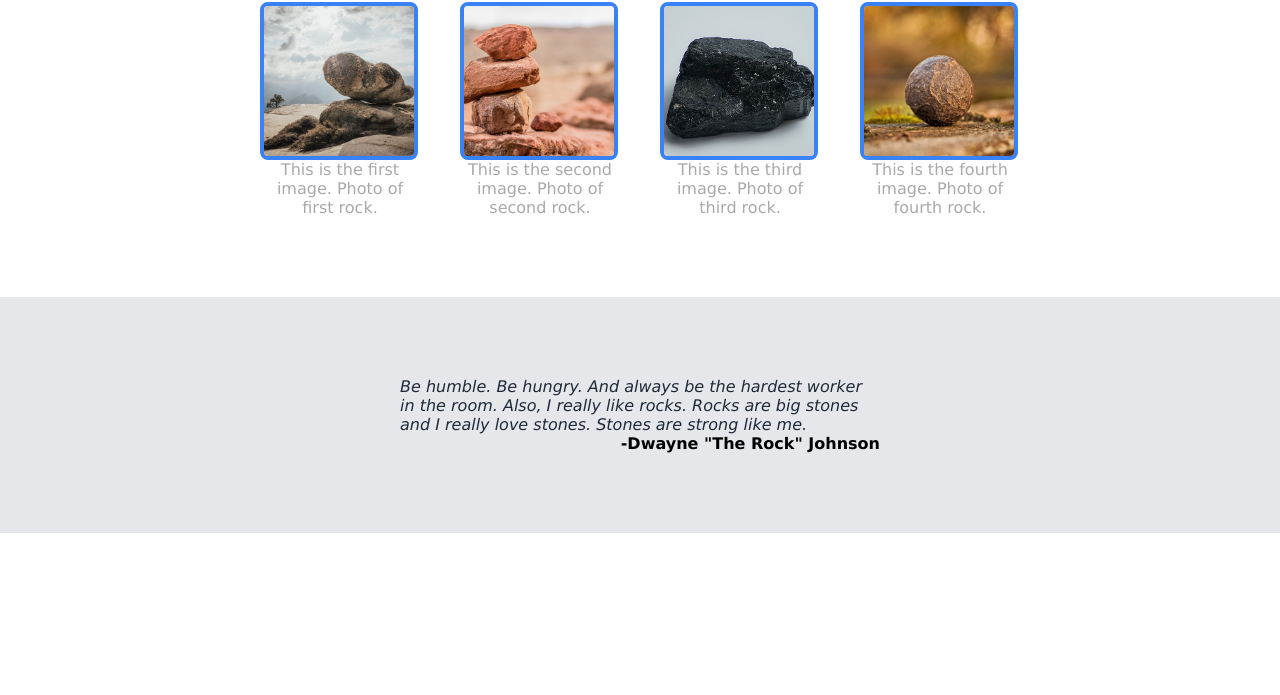
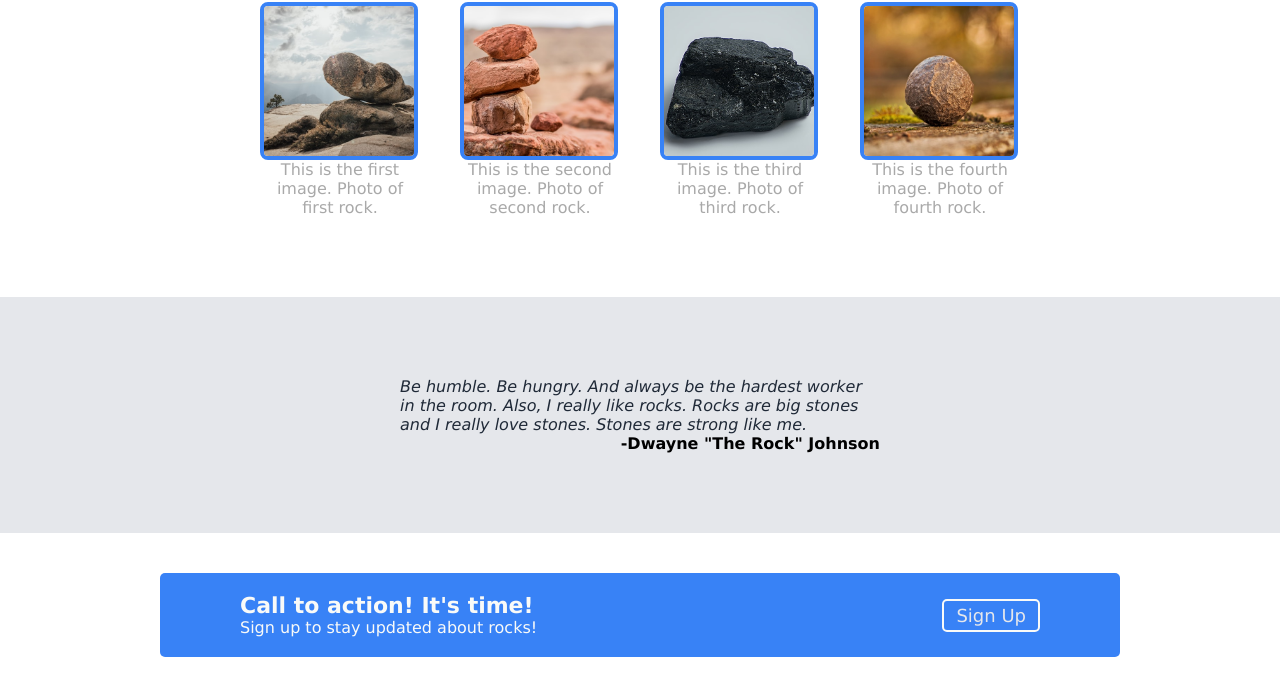
Before and after one commit to aksharb/odin-landing-page, a plain HTML site: page index.html in a window 1280 px wide. Shown: the part 473-1168 px from the top of the page. Before the commit the page ends 1006 px from the top, so only its background shows below. Drawn offline with Linux system fonts and the light colour scheme.

Commit message:
added banner and styled it

```diff
--- a/index.html
+++ b/index.html
@@ -55,5 +55,16 @@
           <div class="quote-text">Be humble. Be hungry. And always be the hardest worker in the room. Also, I really like rocks. Rocks are big stones and I really love stones. Stones are strong like me.</div>
           <div class="author">-Dwayne "The Rock" Johnson</div>
       </div>
+      <div class="signup">
+          <div class="banner">
+              <div class="banner-left">
+                 <div class="banner-head">Call to action! It's time!</div>
+                 <div class="banner-text">Sign up to stay updated about rocks!</div>
+              </div>
+              <div class="banner-right">
+                 <a href="#" class="btn btn-2">Sign Up</a>
+              </div>
+          </div>
+      </div>
   </body>
 </html>
--- a/style.css
+++ b/style.css
@@ -97,3 +97,22 @@ a {
   font-weight: bold;
   margin-left: auto;
 }
+.banner {
+  margin: 40px 160px;
+  padding: 20px 80px;
+  border-radius: 5px;
+  background: #3882f6;
+  color: #f9faf8;
+  display: flex;
+  justify-content: space-between;
+}
+.banner-right {
+  align-self: center;
+}
+.banner-head {
+  font-size: 22px;
+  font-weight: bold;
+}
+.btn-2 {
+  border: solid 2px #f9faf8;
+}
```
